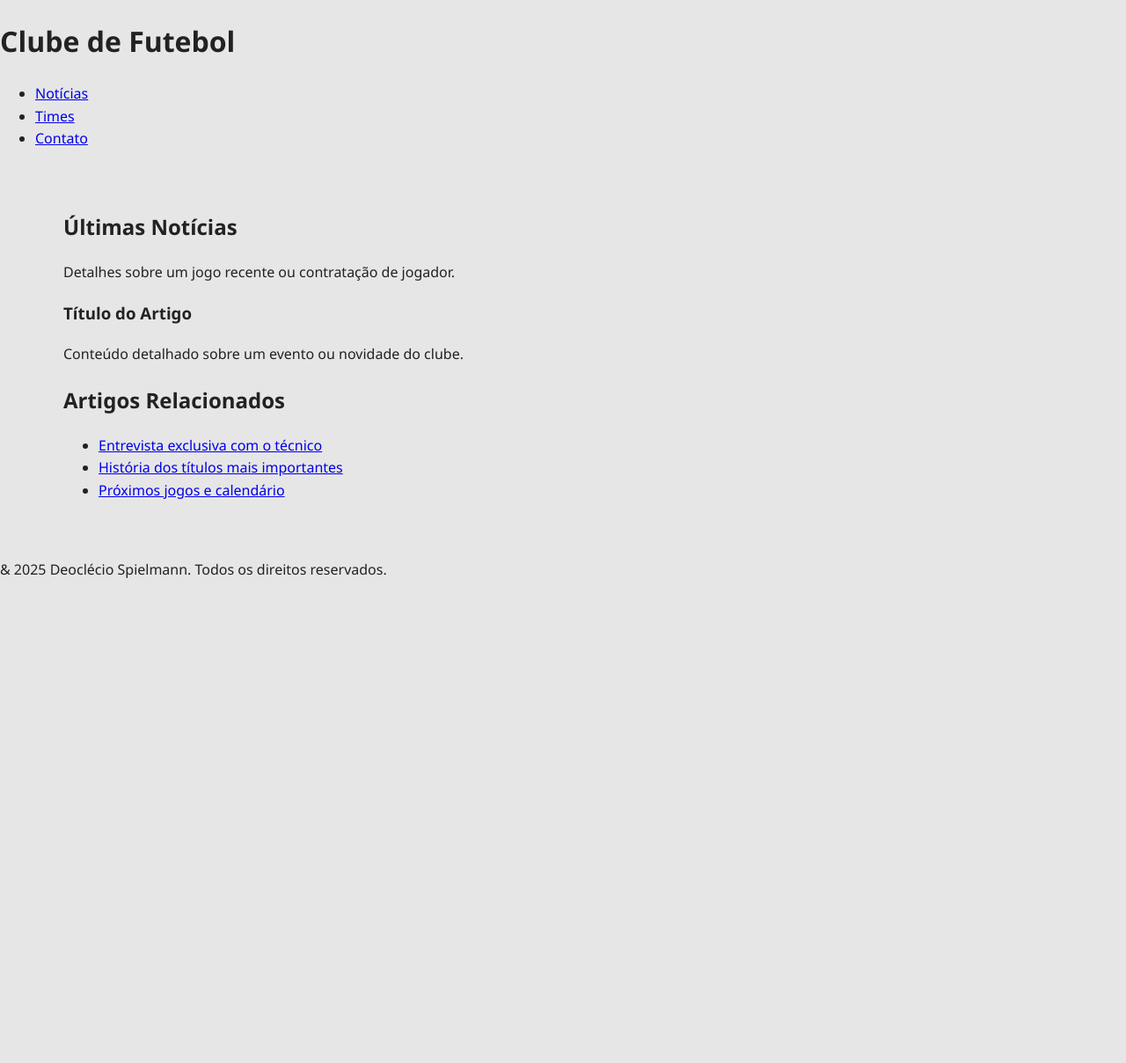
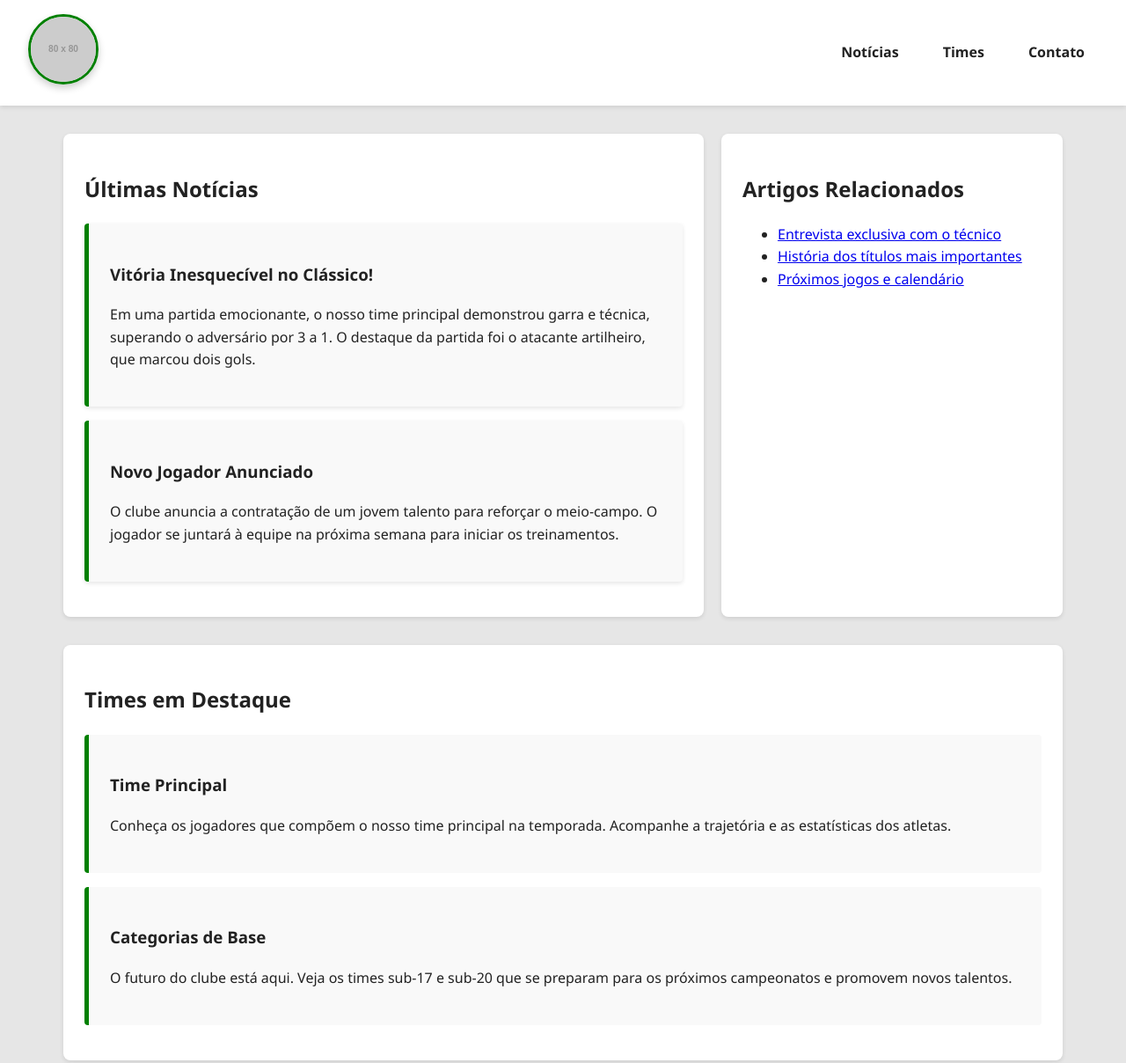
Before and after one commit to DeoclecioSpielmann1/html5-css, a plain HTML site: page index.html in a window 1280 px wide. Shown: the top 1208 px of the page at 88% size. Before the commit the page ends 800 px from the top, so only its background shows below. Drawn offline with nearby package versions, Linux system fonts and the light colour scheme; placeholder pictures from the web are drawn by us.

Commit message:
Alterações

```diff
--- a/index.css
+++ b/index.css
@@ -81,8 +81,38 @@ main {
     margin: 0 auto;
 }
 
-.featured-teams,
-.latest-news {
+.main-content-wrapper {
+    display: flex;
+    gap: 20px;
+    margin-bottom: 2rem;
+}
+
+.main-content-wrapper article {
+    flex: 2;
+    padding: 1.5rem;
+    background-color: #fff;
+    border-radius: 8px;
+    box-shadow: 0 2px 5px rgba(0,0,0,0.1);
+}
+
+.main-content-wrapper aside {
+    flex: 1;
+    padding: 1.5rem;
+    background-color: #fff;
+    border-radius: 8px;
+    box-shadow: 0 2px 5px rgba(0,0,0,0.1);
+}
+
+.latest-news article {
+    margin-bottom: 1rem;
+    padding: 1.5rem;
+    background-color: #f9f9f9;
+    border-left: 5px solid #008000;
+    border-radius: 4px;
+    transition: transform 0.3s ease;
+}
+
+.featured-teams {
     margin-bottom: 2rem;
     padding: 1.5rem;
     background-color: #fff;
@@ -90,8 +120,7 @@ main {
     box-shadow: 0 2px 5px rgba(0,0,0,0.1);
 }
 
-.featured-teams article,
-.latest-news aside {
+.featured-teams article {
     margin-bottom: 1rem;
     padding: 1.5rem;
     background-color: #f9f9f9;
@@ -101,7 +130,7 @@ main {
 }
 
 .featured-teams article:hover,
-.latest-news aside:hover {
+.latest-news article:hover {
     transform: translateY(-5px);
 }
 
--- a/index.html
+++ b/index.html
@@ -4,34 +4,39 @@
     <meta charset="UTF-8">
     <meta name="viewport" content="width=device-width, initial-scale=1.0">
     <title>Clube de Futebol - Notícias e Times</title>
+
     <link rel="stylesheet" href="index.css">
 </head>
 <body>
 
-    <header>
-        <h1>Clube de Futebol</h1>
+    <a href="#main-content" class="skip-to-content-link">Pular para o Conteúdo</a>
+
+    <header class="main-header">
+        <div class="logo">
+            <img src="https://via.placeholder.com/80" alt="Logo do Clube de Futebol">
+        </div>
+        <nav class="main-nav">
+            <ul>
+                <li><a href="#latest-news">Notícias</a></li>
+                <li><a href="#featured-teams">Times</a></li>
+                <li><a href="#contact">Contato</a></li>
+            </ul>
+        </nav>
     </header>
 
-    <nav>
-        <ul>
-            <li><a href="#noticias">Notícias</a></li>
-            <li><a href="#times">Times</a></li>
-            <li><a href="#contato">Contato</a></li>
-        </ul>
-    </nav>
-
-    <main class="main-content">
-        <div class="left-column">
-            <section>
+    <main id="main-content">
+        <div class="main-content-wrapper">
+            <article class="latest-news" id="latest-news">
                 <h2>Últimas Notícias</h2>
-                <p>Detalhes sobre um jogo recente ou contratação de jogador.</p>
-            </section>
-
                 <article>
-                <h3>Título do Artigo</h3>
-                <p>Conteúdo detalhado sobre um evento ou novidade do clube.</p>
+                    <h3>Vitória Inesquecível no Clássico!</h3>
+                    <p>Em uma partida emocionante, o nosso time principal demonstrou garra e técnica, superando o adversário por 3 a 1. O destaque da partida foi o atacante artilheiro, que marcou dois gols.</p>
                 </article>
-        </div>
+                <article>
+                    <h3>Novo Jogador Anunciado</h3>
+                    <p>O clube anuncia a contratação de um jovem talento para reforçar o meio-campo. O jogador se juntará à equipe na próxima semana para iniciar os treinamentos.</p>
+                </article>
+            </article>
 
             <aside>
                 <h2>Artigos Relacionados</h2>
@@ -41,9 +46,22 @@
                     <li><a href="#">Próximos jogos e calendário</a></li>
                 </ul>
             </aside>
+        </div>
+
+        <section class="featured-teams" id="featured-teams">
+            <h2>Times em Destaque</h2>
+            <article>
+                <h3>Time Principal</h3>
+                <p>Conheça os jogadores que compõem o nosso time principal na temporada. Acompanhe a trajetória e as estatísticas dos atletas.</p>
+            </article>
+            <article>
+                <h3>Categorias de Base</h3>
+                <p>O futuro do clube está aqui. Veja os times sub-17 e sub-20 que se preparam para os próximos campeonatos e promovem novos talentos.</p>
+            </article>
+        </section>
     </main>
 
-    <footer>
+    <footer class="site-footer" id="contact">
         <p>& 2025 Deoclécio Spielmann. Todos os direitos reservados.</p>
     </footer>
 
```
Lines whose indentation alone changed are shown as unchanged.
